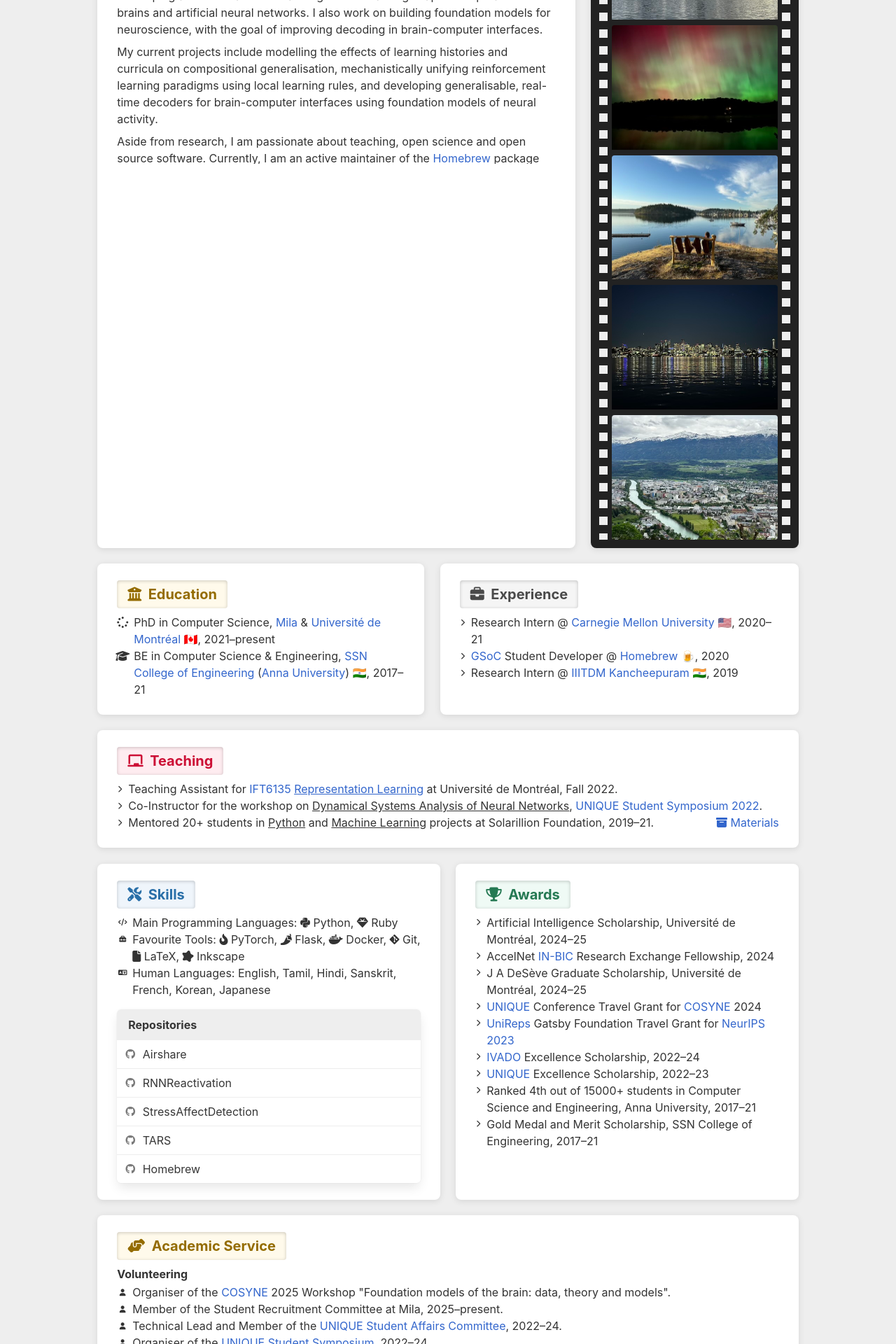
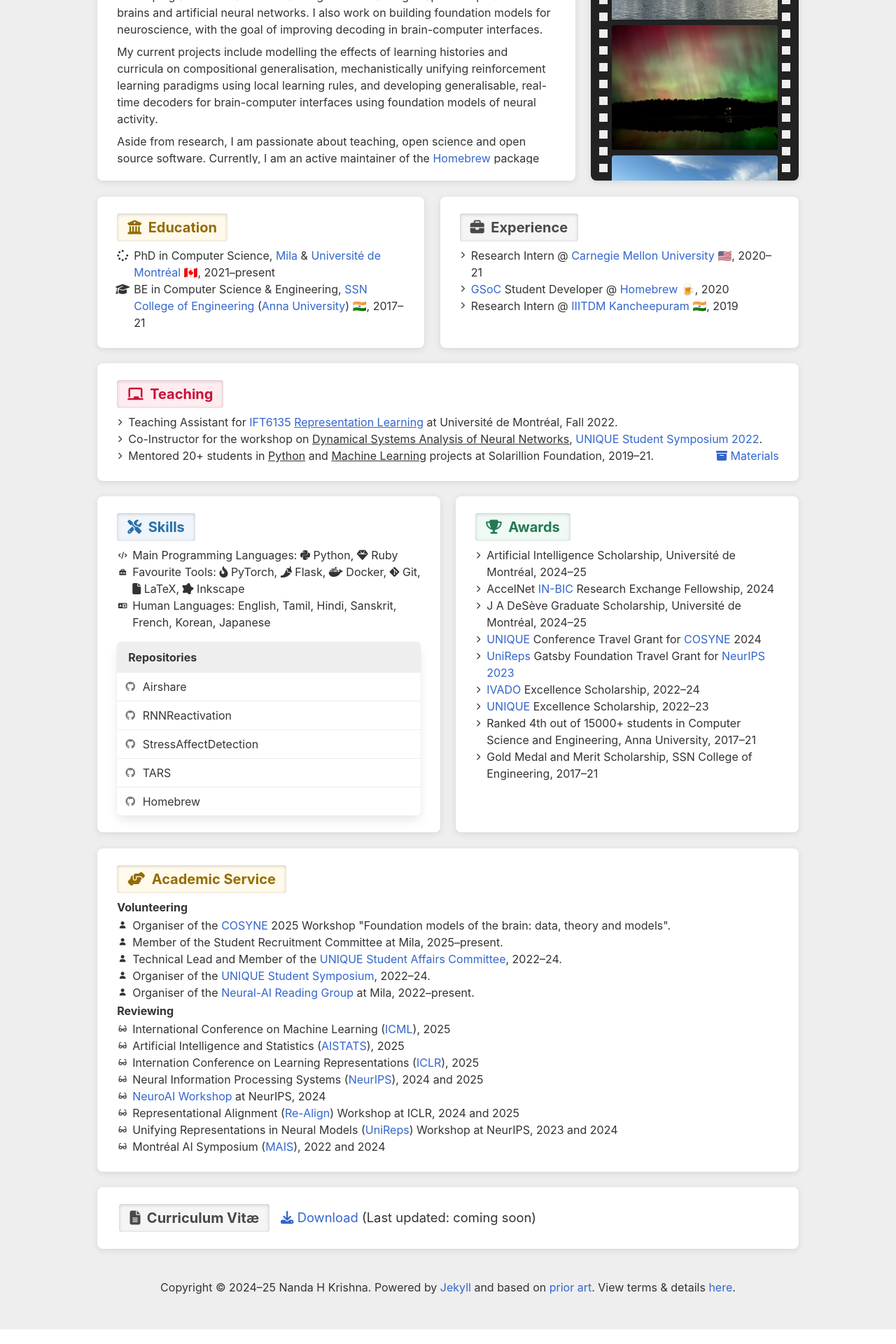
Before and after one commit to nandahkrishna/nandahkrishna.github.io, a Jekyll site: the page built from _pages/about.html, in a window 1280 px wide. Shown: the part 818-2738 px from the top of the page at 70% size. Built offline with Jekyll 4.4.1, drawn with Linux system fonts in a browser that asks for light colours; a script that is not in the unit is left out; after the commit the page ends 2717 px from its top, so only the background shows below that; grey boxes are pictures that could not be loaded.

Commit message:
Fix gallery style

```diff
--- a/_pages/about.html
+++ b/_pages/about.html
@@ -195,7 +195,7 @@ permalink: /
         </div>
     </div>
 
-    <div class="tile is-child gallery" style="background-color: #222; padding: 0;">
+    <div class="tile is-child gallery" style="background-color: #222; padding: 0; min-height: unset;">
         <div class="film-strip">
             {% for item in site.data.gallery %}
             <div class="gallery-wrap" tabindex="0">
```
